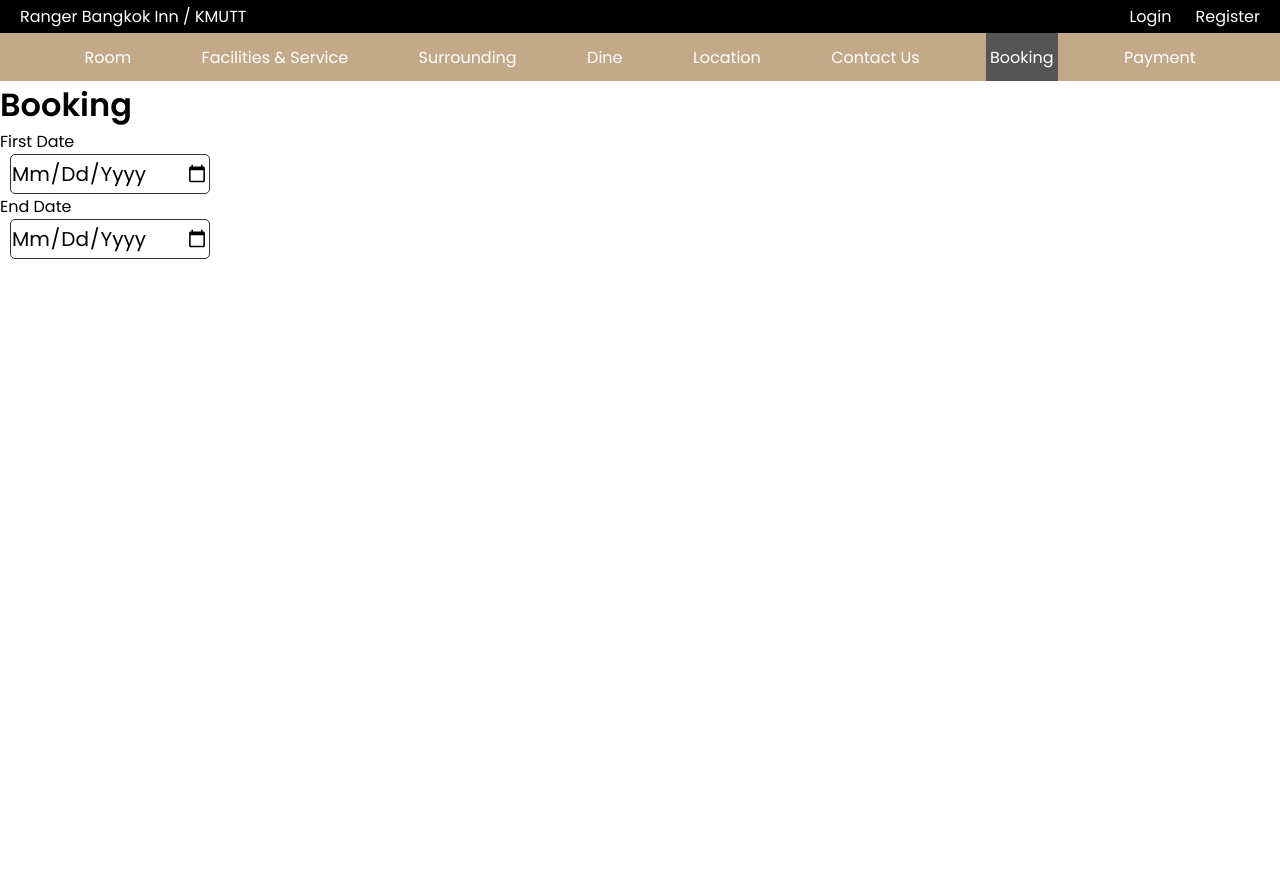
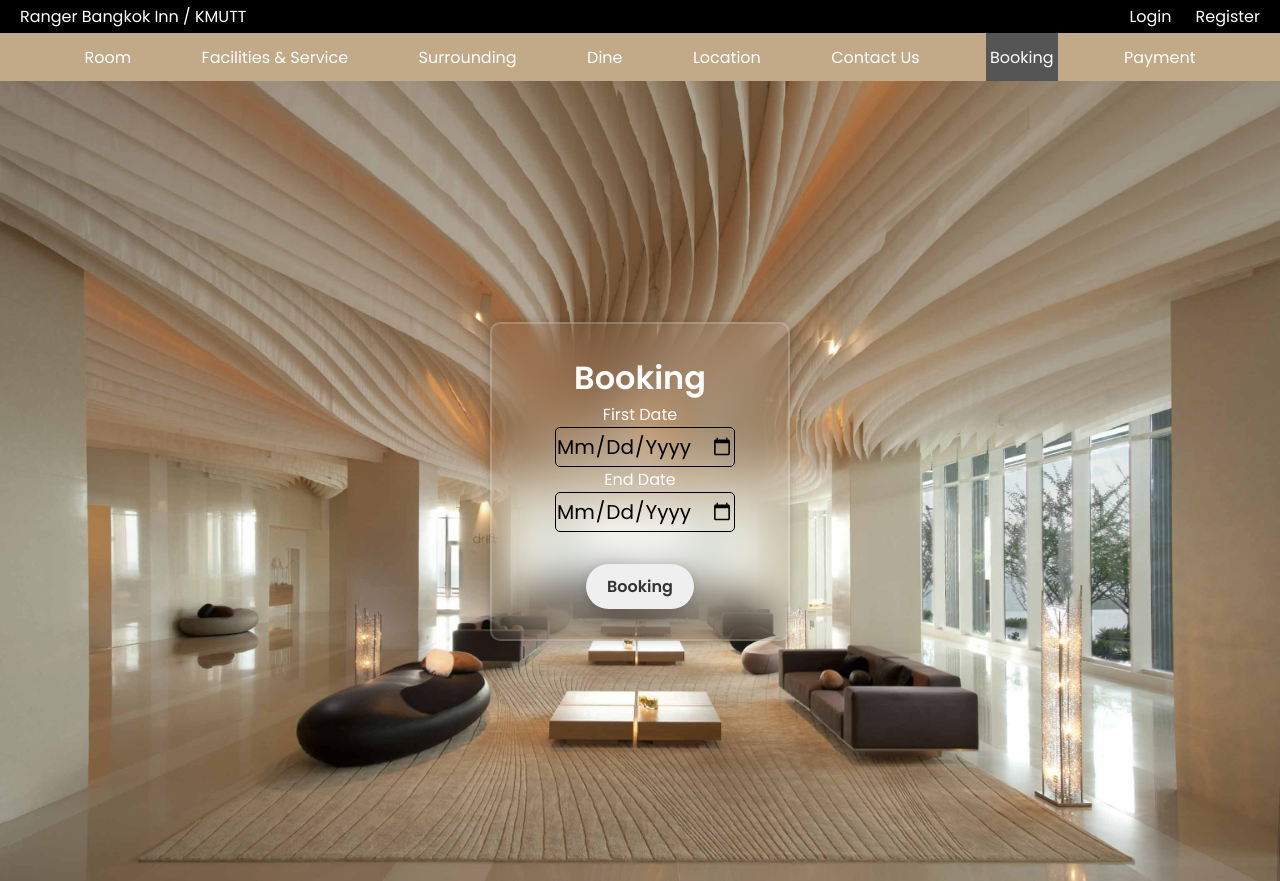
Before and after one commit to mynameisO/SE_hotel_project, a React (Create React App) app in the folder Frontend/: page /booking in a window 1280 px wide. Before the commit the page ends 800 px from the top, so only its background shows below. Built offline with nearby package versions, Linux system fonts and the light colour scheme.

Commit message:
update db.json, booking.css and booking.js. edit register.css

```diff
--- a/Frontend/src/pages/booking.css
+++ b/Frontend/src/pages/booking.css
@@ -1,8 +1,47 @@
 .dateborder input {
     margin-left: 10px;
     height: 40px;
-    width: 200px;
+    width: 180px;
     font-size: 20px;
-    border: 1px solid #333;
+    color: #000000;
+    background-color: transparent;
+    border: 1px solid #000000;
     border-radius: 5px;
 }
+
+bodylhh{
+    display: flex;
+    justify-content: center;
+    align-items: center;
+    min-height: 100vh;
+    background: url('./image/loginbg2.jpg');
+    background-position: center;
+    background-repeat: no-repeat;
+    background-size: cover;
+}
+
+.booking {
+    text-align: center;
+    width: 300px;
+    background: transparent;
+    border: 2px solid rgba(255, 255, 255, .2);
+    backdrop-filter: blur(20px);
+    box-shadow: 0 0 10px rgba(0, 0, 0, .2);
+    color: #fff;
+    border-radius: 10px;
+    padding: 30px 40px;
+}
+
+.booking button {
+    margin-top: 2rem;
+    width: 50%;
+    height: 45px;
+    border: none;
+    outline: none;
+    border-radius: 40px;
+    box-shadow: 0 0 10px rgba(0, 0, 0, .1);
+    cursor: pointer;
+    font-size: 16px;
+    color: #333;
+    font-weight: 600;
+}
--- a/Frontend/src/pages/booking.js
+++ b/Frontend/src/pages/booking.js
@@ -1,12 +1,29 @@
 import React, { useState } from "react";
+import { useNavigate } from "react-router-dom";
 import "./booking.css"
 
 export default function Booking() {
     const [firstdate, setFirstDate] = useState('');
     const [enddate, setEndDate] = useState('');
-    console.log(firstdate);
+    const isProcess = 0;
+    const navigate = useNavigate();
+    console.log(firstdate, enddate);
+
+    const handleSubmit = (e) => {
+        e.preventDefault();
+        const dateBooking = {firstdate, enddate, isProcess};
+        fetch('http://localhost:3050/booking',{
+            method:'POST',
+            headers:{"content-type":"application/json"},
+            body:JSON.stringify(dateBooking)
+        }).then((res)=>{
+            navigate('/room');
+        })
+    }
     return (
+        <bodylhh>
             <div className="booking">
+                <form onSubmit={handleSubmit}>
                 <h1>Booking</h1>
                 <p>First Date</p>
                     <div className="dateborder">
@@ -20,6 +37,9 @@ export default function Booking() {
                         required
                         value={enddate} onChange={(e) => setEndDate(e.target.value)}/>
                     </div>
+                <button type="submit">Booking</button>
+                </form>
             </div>
+       </bodylhh>
     )
 }
```
Also changed, not shown: Frontend/src/pages/register.css (line endings or trailing spaces), 2 other files (tests, documents, lock files or other folders). Lines whose indentation alone changed are shown as unchanged.
